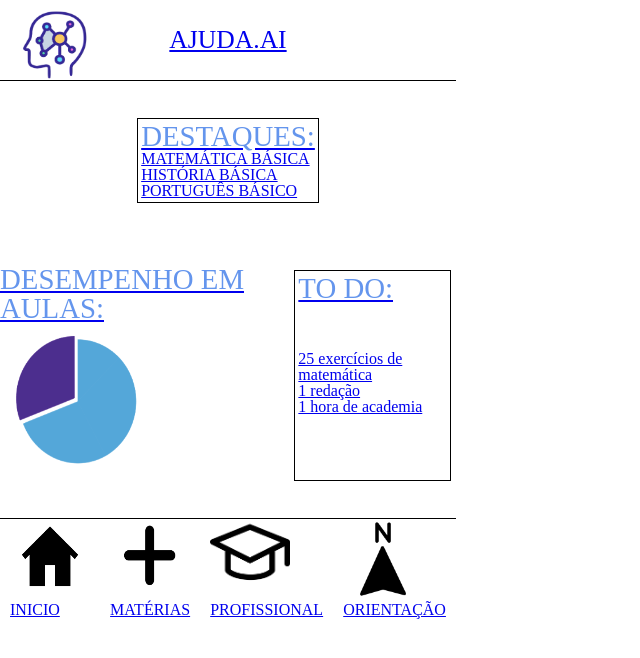
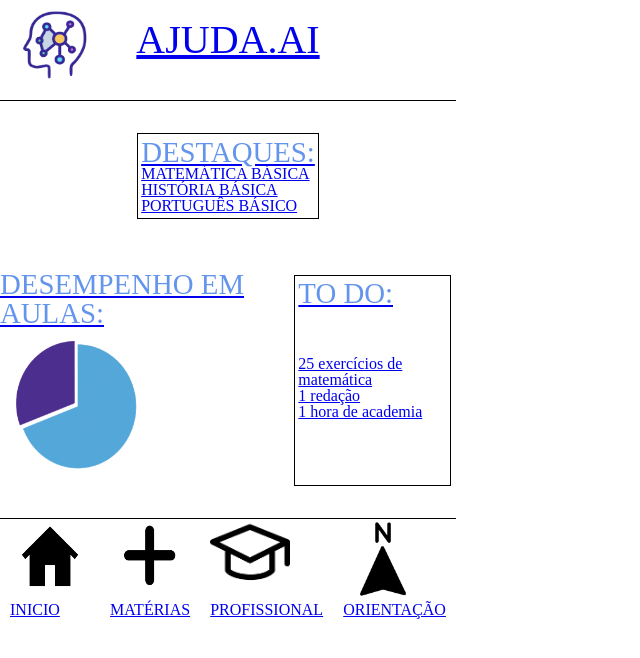
Before and after one commit to viniciusaruiz/AjudaAi, a plain HTML site: page index.html in a window 1280 px wide. Shown: the whole page, without its empty margins (0-640 px from the left). Drawn offline with Linux system fonts and the light colour scheme.

Commit message:
ajustando index

```diff
--- a/css/index.css
+++ b/css/index.css
@@ -11,7 +11,7 @@ html{
 }
 .titulo{
     display: flex;
-    font-size: 1.6rem;
+    font-size: 2.5rem;
 }
 body{
     width: 456px;
@@ -23,7 +23,7 @@ body{
 }
 header{
     width: 100%;
-    height: 20;
+    height: 20%;
     border-bottom: 0.5px solid black;
 }
 .icone{
```
